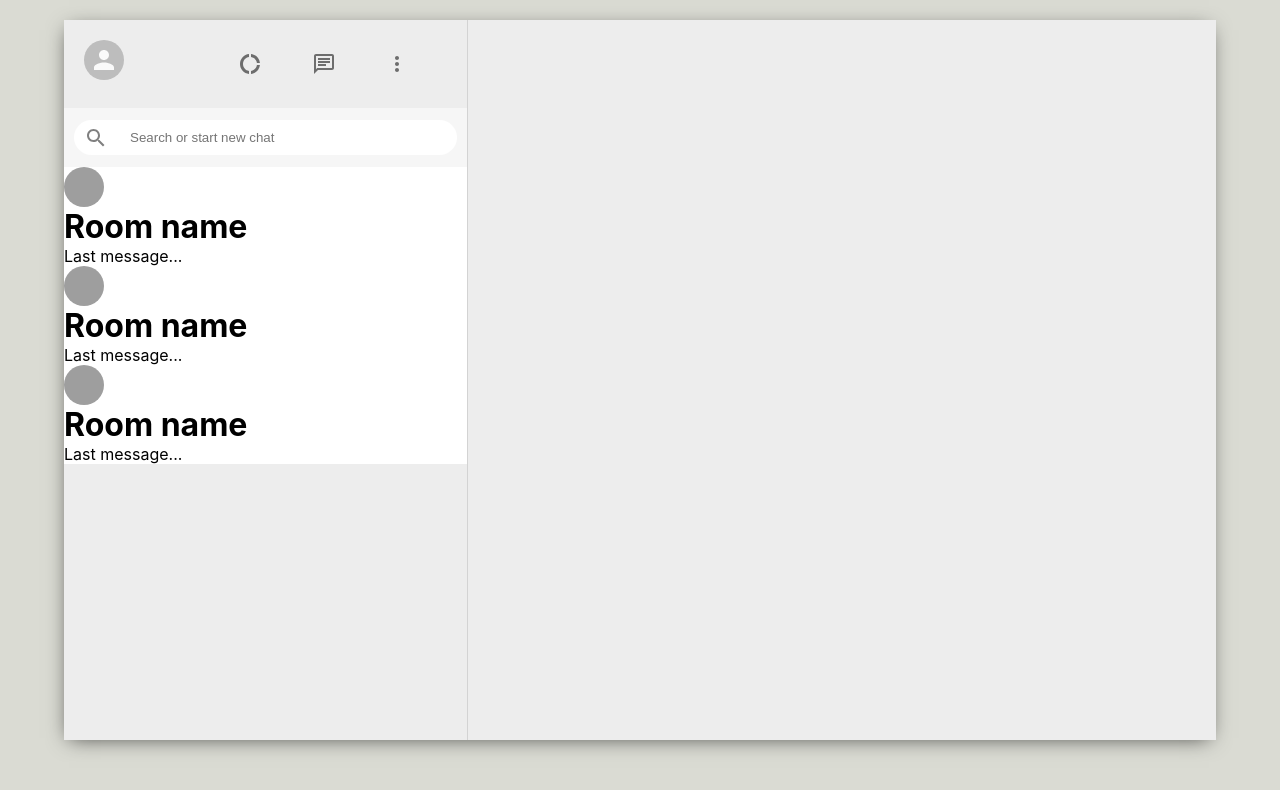
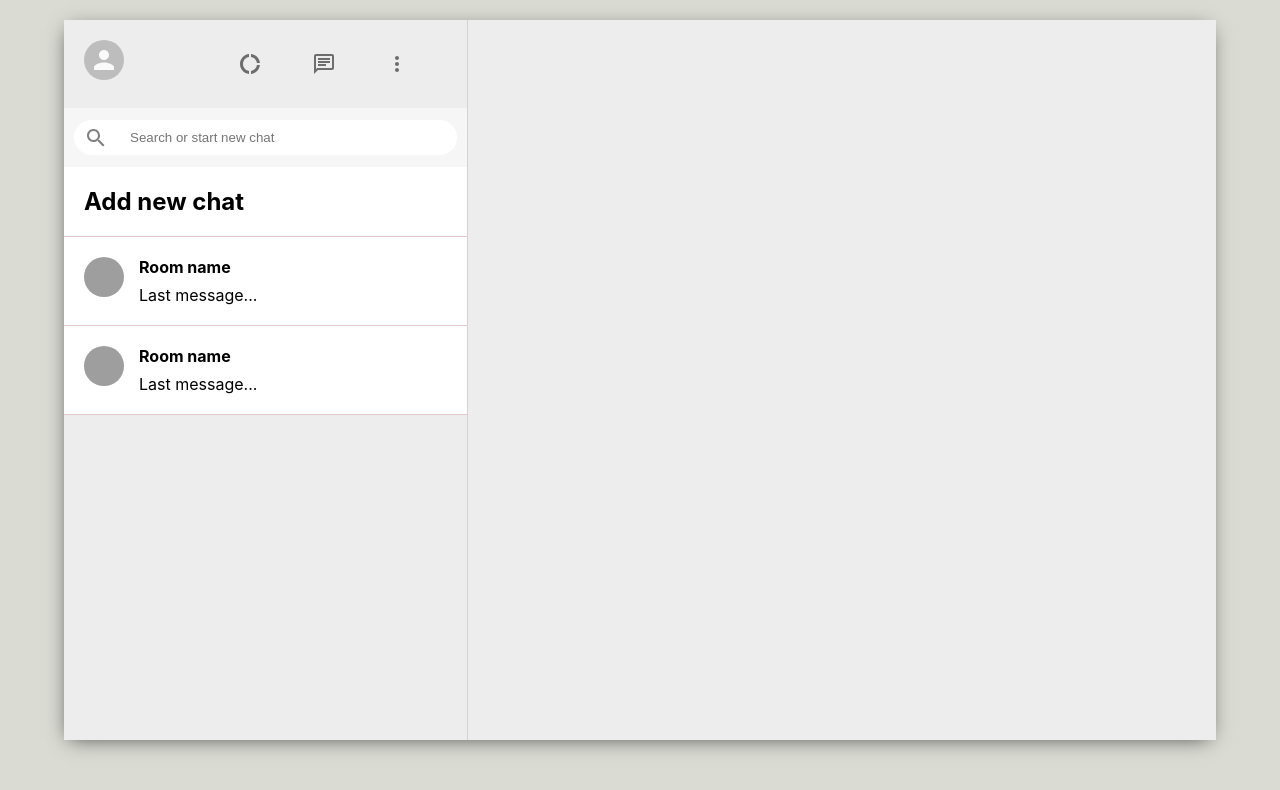
Before and after one commit to BinayT/WhatsApp-LookAlike, a React (Create React App) app: page / in a window 1280 px wide. Shown: the top 790 px of the page. Built offline with nearby package versions, Linux system fonts and the light colour scheme; grey boxes are pictures that could not be loaded.

Commit message:
Sidebar stuff on client side is done

```diff
--- a/src/components/Sidebar/Sidebar.jsx
+++ b/src/components/Sidebar/Sidebar.jsx
@@ -34,7 +34,7 @@ function Sidebar() {
         </div>
       </div>
       <div className='sidebar__chats'>
-        <SidebarChat />
+        <SidebarChat addNewChat />
         <SidebarChat />
         <SidebarChat />
       </div>
--- a/src/components/Sidebar/SidebarChat/SidebarChat.jsx
+++ b/src/components/Sidebar/SidebarChat/SidebarChat.jsx
@@ -3,20 +3,28 @@ import { Avatar } from '@material-ui/core';
 
 import './SidebarChat.scss';
 
-function SidebarChat() {
+function SidebarChat({ addNewChat }) {
   const [seed, setSeed] = useState('');
 
   useEffect(() => {
     setSeed(Math.random() * 232);
   }, []);
 
-  return (
+  const createChat = () => {
+    const newChatRoom = prompt('Please enter a name for the chat room');
+  };
+
+  return !addNewChat ? (
     <div className='sidebarChat'>
       <Avatar src={`https://avatars.dicebear.com/4.5/api/gridy/${seed}.svg`} />
       <div className='sidebarChat__info'>
-        <h1>Room name</h1>
+        <h2>Room name</h2>
         <p>Last message...</p>
       </div>
+    </div>
+  ) : (
+    <div className='sidebarChat' onClick={createChat}>
+      <h2>Add new chat</h2>
     </div>
   );
 }
--- a/src/components/Sidebar/SidebarChat/SidebarChat.scss
+++ b/src/components/Sidebar/SidebarChat/SidebarChat.scss
@@ -1,2 +1,19 @@
 .sidebarChat {
+  display: flex;
+  padding: 20px;
+  cursor: pointer;
+  border-bottom: 1px solid #e4c8c8;
+
+  &:hover {
+    background-color: #ebebeb;
+  }
 }
+
+.sidebarChat__info {
+  margin-left: 15px;
+
+  h2 {
+    font-size: 16px;
+    margin-bottom: 8px;
+  }
+}
```
